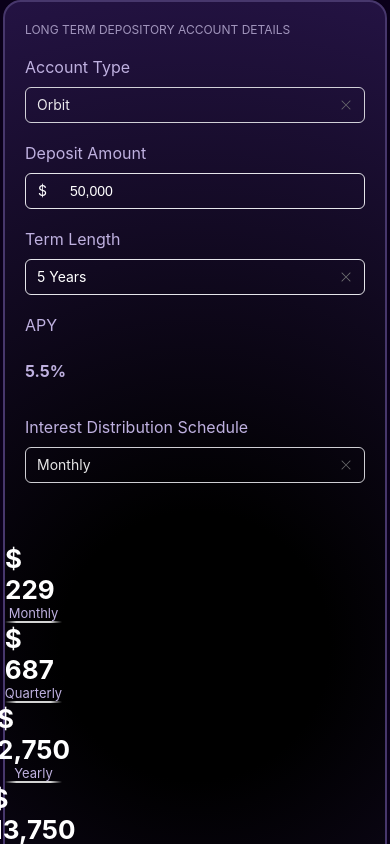
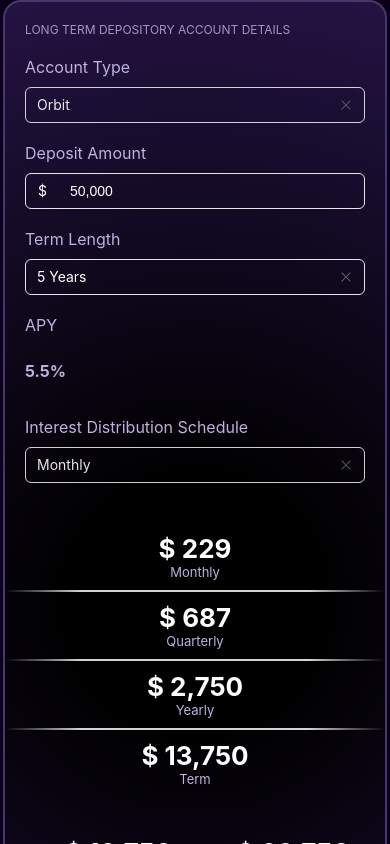
Before and after one commit to Ich1ro/react-component, a React (Create React App) app: page / in a window 390 px wide. Shown: the top 844 px of the page. Built offline with nearby package versions, Linux system fonts and the light colour scheme.

Commit message:
add mobile styles

```diff
--- a/src/App.css
+++ b/src/App.css
@@ -263,6 +263,15 @@ iframe#webpack-dev-server-client-overlay {
 			);
 	}
 
+	.center-info {
+		width: 100%;
+		padding: 20px 0;
+	}
+
+	.center-info-details {
+		padding: 10px;
+	}
+
 	.middle:last-child {
 		display: none;
 	}
```
